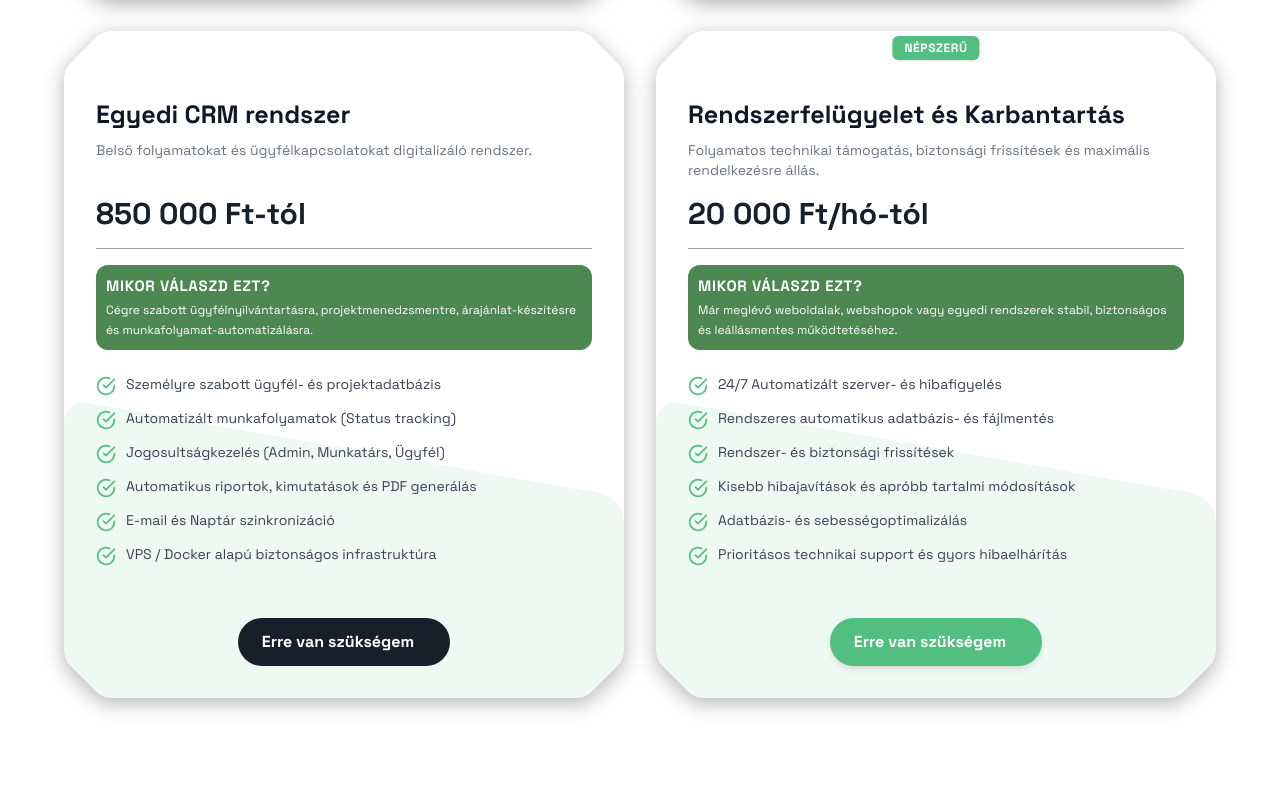
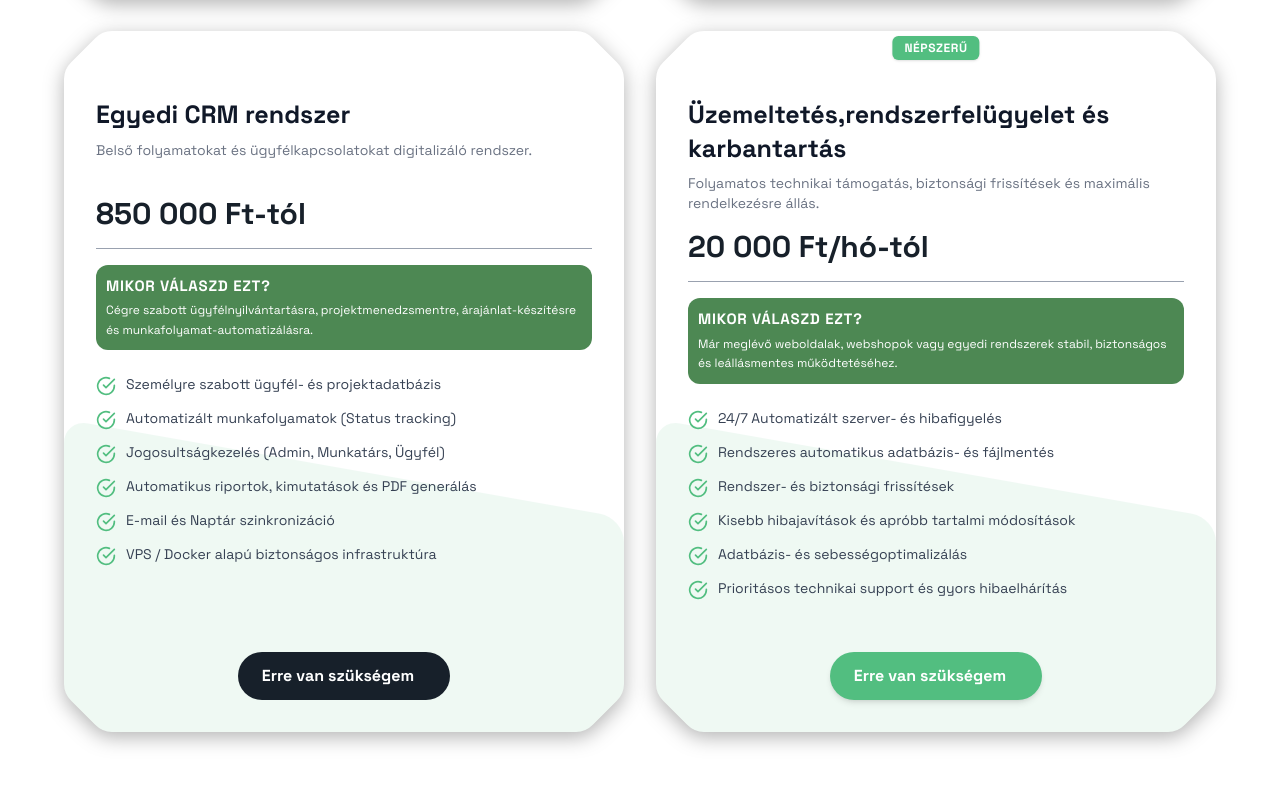
Before and after one commit to Quruzslo/PreferSite, a Next.js app: page / in a window 1280 px wide. Shown: the part 11133-11918 px from the top of the page. Built offline with nearby package versions, Linux system fonts and the light colour scheme.

Commit message:
pricingnál módosítás

```diff
--- a/components/PricingDatas/pricing.ts
+++ b/components/PricingDatas/pricing.ts
@@ -97,7 +97,7 @@ const pricingData: PricingItem[] = [
   },
   {
     id: "maintenance",
-    title: "Rendszerfelügyelet és Karbantartás",
+    title: "Üzemeltetés,rendszerfelügyelet és karbantartás",
     price: "20 000 Ft/hó-tól",
     description:
       "Folyamatos technikai támogatás, biztonsági frissítések és maximális rendelkezésre állás.",
```
